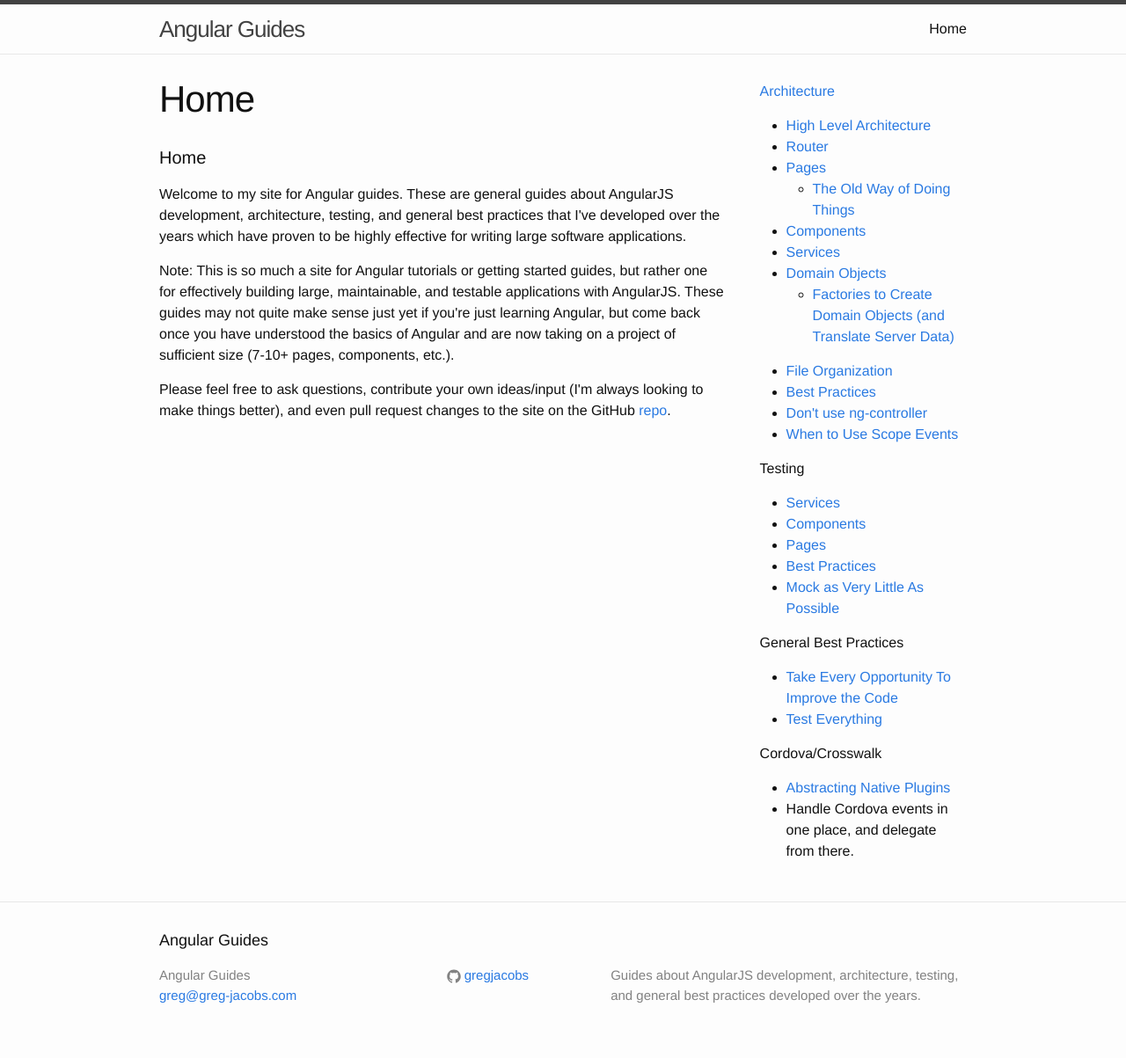
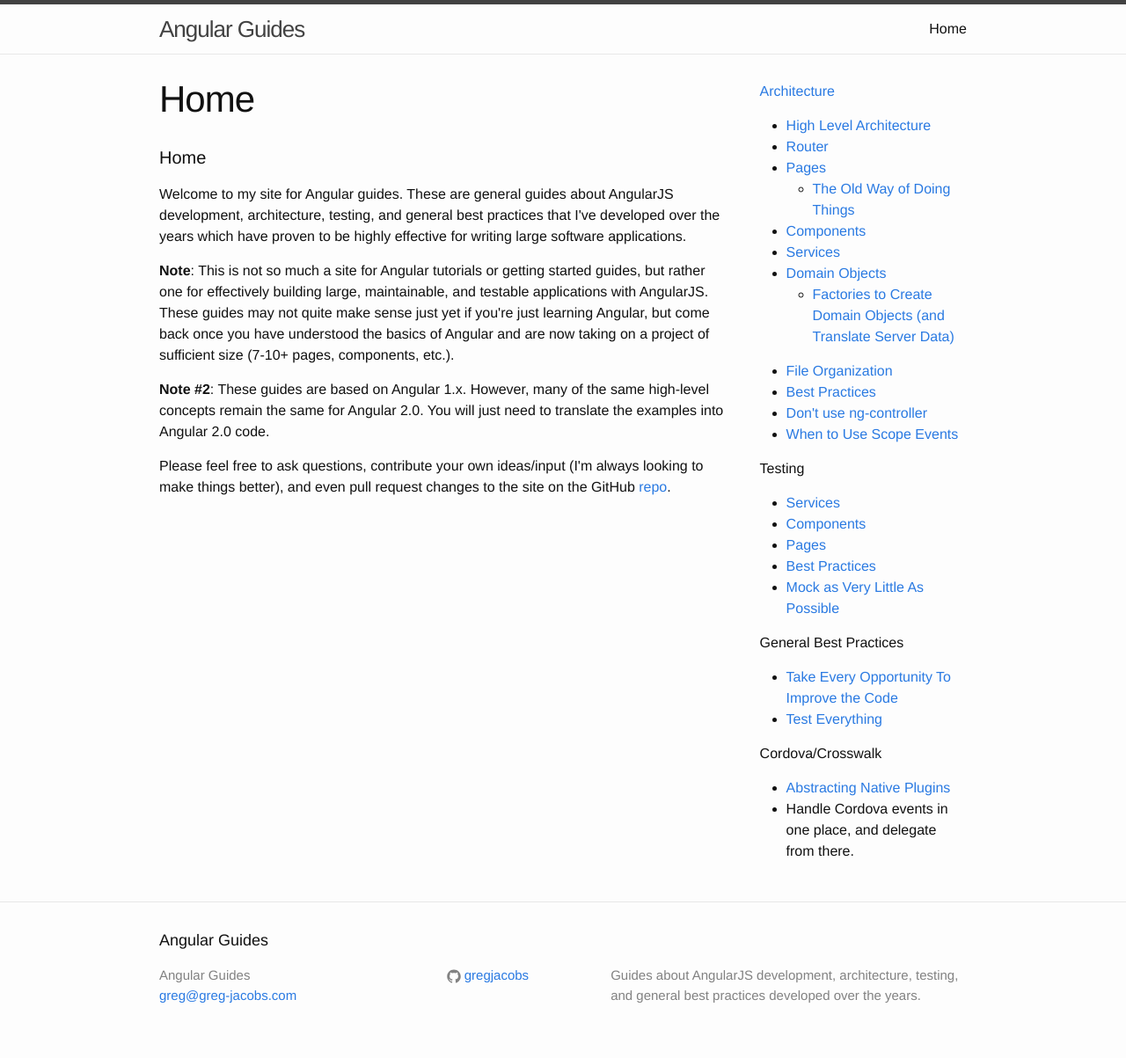
Before and after one commit to gregjacobs/Angular-Architecture, a Jekyll site: the page built from index.html, in a window 1280 px wide. Shown: the whole page at 88% size. Built offline with Jekyll 4.4.1, drawn with Linux system fonts in a browser that asks for light colours; Markdown is read by kramdown in place of the engine named in the settings.

Commit message:
Add note about Angular 2 in `index.html`

```diff
--- a/index.html
+++ b/index.html
@@ -15,12 +15,18 @@
 	</p>
 
 	<p>
-		Note: This is so much a site for Angular tutorials or getting started
-		guides, but rather one for effectively building large, maintainable, and
-		testable applications with AngularJS. These guides may not quite make
-		sense just yet if you're just learning Angular, but come back once you
-		have understood the basics of Angular and are now taking on a project of
-		sufficient size (7-10+ pages, components, etc.).
+		<strong>Note</strong>: This is not so much a site for Angular tutorials
+		or getting started guides, but rather one for effectively building large,
+		maintainable, and testable applications with AngularJS. These guides may
+		not quite make sense just yet if you're just learning Angular, but come
+		back once you have understood the basics of Angular and are now taking
+		on a project of sufficient size (7-10+ pages, components, etc.).
+	</p>
+
+	<p>
+		<strong>Note #2</strong>: These guides are based on Angular 1.x. However,
+		many of the same high-level concepts remain the same for Angular 2.0.
+		You will just need to translate the examples into Angular 2.0 code.
 	</p>
 
 	<p>
```
